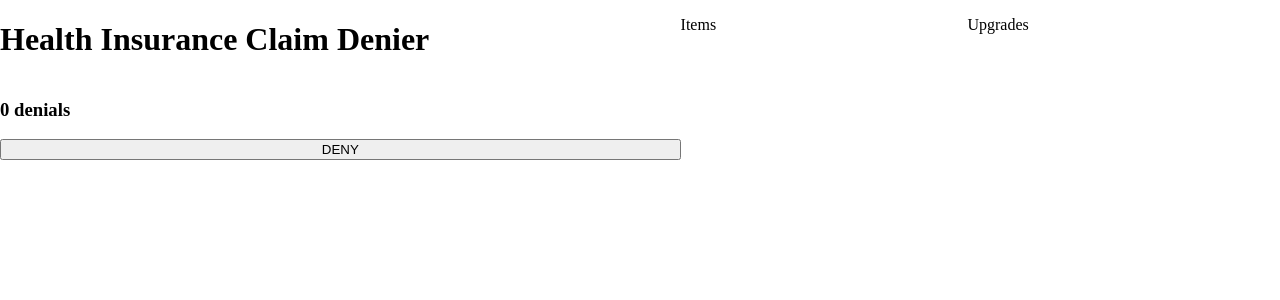
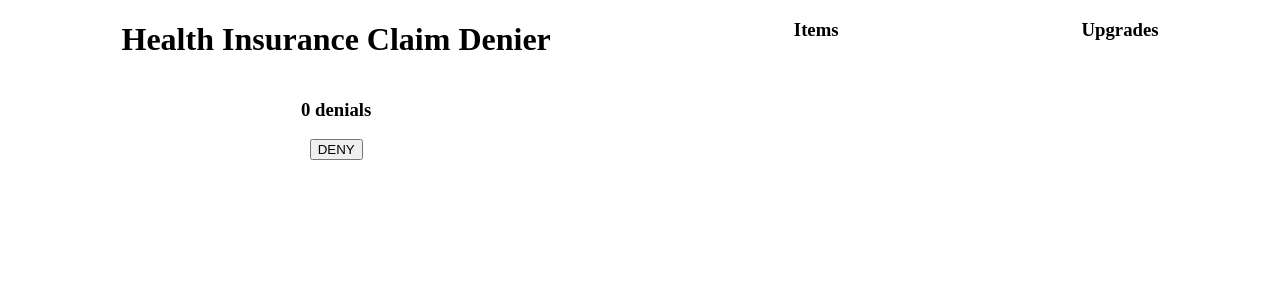
Before and after one commit to fnnbrr/claim-denier, a SvelteKit app: page / in a window 1280 px wide. Shown: the top 300 px of the page. Built offline with nearby package versions, Linux system fonts and the light colour scheme.

Commit message:
Improved basic CSS

```diff
--- a/src/clicker-button.svelte
+++ b/src/clicker-button.svelte
@@ -2,7 +2,7 @@
   import { Inventory } from "$lib/inventory.svelte";
 
   function onclick() {
-    Inventory.instance.score += 1;
+    Inventory.instance.onClick();
   }
 </script>
 
--- a/src/game-view.svelte
+++ b/src/game-view.svelte
@@ -3,7 +3,7 @@
   import Counter from "./counter.svelte";
 </script>
 
-<div class="column">
+<div class="game-view">
   <h1>Health Insurance Claim Denier</h1>
 
   <Counter></Counter>
@@ -11,9 +11,11 @@
 </div>
 
 <style>
-  .column {
+  .game-view {
     display: flex;
     flex-direction: column;
     flex-grow: 1;
+    align-items: center;
+    justify-content: start;
   }
 </style>
--- a/src/items.svelte
+++ b/src/items.svelte
@@ -1,7 +1,13 @@
-<p class="items">Items</p>
+<div class="items">
+  <h3>Items</h3>
+</div>
 
 <style>
   .items {
     flex-grow: 1;
+    display: flex;
+    flex-direction: column;
+    align-items: center;
+    justify-content: start;
   }
 </style>
--- a/src/lib/inventory.svelte.ts
+++ b/src/lib/inventory.svelte.ts
@@ -49,6 +49,11 @@ export class Inventory
     }
 
     score: number = $state(0);
+
+    onClick()
+    {
+        this.score += 1;
+    }
 }
 
 interface InventorySaveData
--- a/src/upgrades.svelte
+++ b/src/upgrades.svelte
@@ -1,7 +1,13 @@
-<p class="upgrades">Upgrades</p>
+<div class="upgrades">
+  <h3>Upgrades</h3>
+</div>
 
 <style>
   .upgrades {
     flex-grow: 1;
+    display: flex;
+    flex-direction: column;
+    align-items: center;
+    justify-content: start;
   }
 </style>
```
